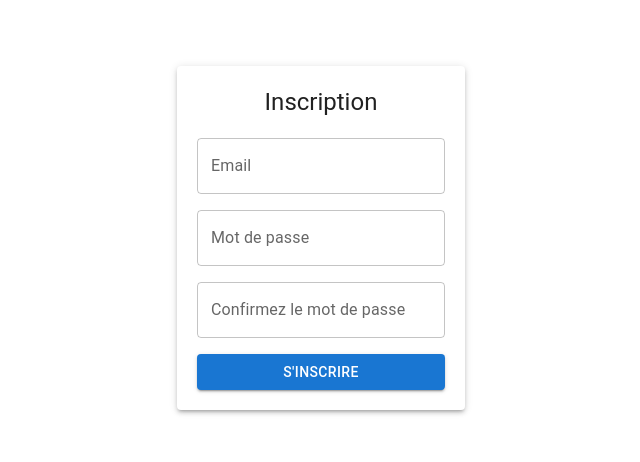
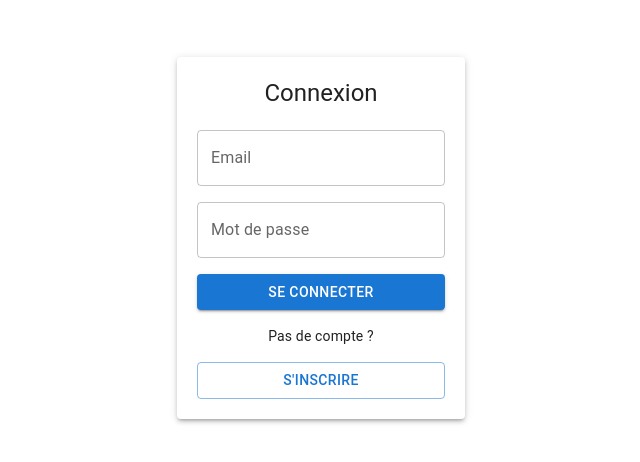
Before and after one commit to Nairod36/MicroService-OCR, a React (Create React App) app in the folder cloudocr/: page / in a window 1280 px wide. Shown: the part 162-624 px from the top of the page, without its empty margins (319-959 px from the left). Built offline with nearby package versions, Linux system fonts and the light colour scheme.

Commit message:
update front start login/register

```diff
--- a/cloudocr/package.json
+++ b/cloudocr/package.json
@@ -17,7 +17,7 @@
     "axios": "^1.6.4",
     "react": "^18.2.0",
     "react-dom": "^18.2.0",
-    "react-router-dom": "^6.21.1",
+    "react-router-dom": "^6.22.0",
     "react-scripts": "5.0.1",
     "typescript": "^4.9.5",
     "web-vitals": "^2.1.4"
--- a/cloudocr/src/components/ImageUploadForm.tsx
+++ b/cloudocr/src/components/ImageUploadForm.tsx
@@ -4,12 +4,15 @@ import axios from 'axios';
 
 const ImageUploadForm: React.FC<{}> = () => {
     const [selectedImage, setSelectedImage] = useState<File | null>(null);
+    const [imagePreviewUrl, setImagePreviewUrl] = useState<string | null>(null); // Ajout pour stocker l'URL de prévisualisation de l'image
     const [uploading, setUploading] = useState<boolean>(false);
     const [message, setMessage] = useState<string>('');
 
     const handleImageChange = (event: ChangeEvent<HTMLInputElement>) => {
         if (event.target.files && event.target.files[0]) {
-            setSelectedImage(event.target.files[0]);
+            const file = event.target.files[0];
+            setSelectedImage(file);
+            setImagePreviewUrl(URL.createObjectURL(file)); // Créer et stocker l'URL pour la prévisualisation
             setMessage(''); // Réinitialiser le message lorsqu'une nouvelle image est sélectionnée
         }
     };
@@ -30,6 +33,7 @@ const ImageUploadForm: React.FC<{}> = () => {
                 console.log('Image uploaded successfully', response.data);
                 setMessage('Image mise en ligne avec succès.');
                 setSelectedImage(null); // Réinitialiser l'image sélectionnée
+                setImagePreviewUrl(null); // Réinitialiser l'URL de prévisualisation
             })
             .catch(error => {
                 console.error('Error uploading image', error);
@@ -62,8 +66,9 @@ const ImageUploadForm: React.FC<{}> = () => {
                     </label>
                 </Box>
                 {uploading && <CircularProgress />}
-                {selectedImage && !uploading && <Box marginBottom={2} style={{ textAlign: 'center' }}>
-                    {selectedImage.name}
+                {imagePreviewUrl && !uploading && <Box marginBottom={2} textAlign="center">
+                    <img src={imagePreviewUrl} alt="Aperçu" style={{ maxWidth: '100%', maxHeight: '200px' }} />
+                    <div>{selectedImage?.name}</div>
                 </Box>}
                 <Button type="submit" fullWidth variant="contained" color="primary" disabled={uploading}>
                     Mettre en ligne
--- a/cloudocr/src/components/LoginForm.tsx
+++ b/cloudocr/src/components/LoginForm.tsx
@@ -1,14 +1,25 @@
 import React, { useState } from 'react';
 import { TextField, Button, Paper, Box, Typography } from '@mui/material';
+import { useNavigate } from 'react-router-dom';
+
 
 const LoginForm: React.FC = () => {
     const [email, setEmail] = useState('');
     const [password, setPassword] = useState('');
+    const navigate = useNavigate();
+
 
     const handleSubmit = (event: React.FormEvent<HTMLFormElement>) => {
         event.preventDefault();
         // Logique de connexion ici
         console.log(email, password);
+
+        // Après la connexion, rediriger vers la page d'upload
+        navigate('/upload');
+    };
+
+    const handleRegisterRedirect = () => {
+        navigate('/register');
     };
 
     return (
@@ -40,6 +51,14 @@ const LoginForm: React.FC = () => {
                     Se connecter
                 </Button>
             </form>
+            <Box marginTop={2} marginBottom={2}>
+                <Typography variant="body2" style={{ textAlign: 'center' }}>
+                    Pas de compte ?
+                </Typography>
+            </Box>
+            <Button onClick={handleRegisterRedirect} fullWidth variant="outlined" color="primary">
+                S'inscrire
+            </Button>
         </Paper>
     );
 };
--- a/cloudocr/src/components/RegisterForm.tsx
+++ b/cloudocr/src/components/RegisterForm.tsx
@@ -1,15 +1,20 @@
 import React, { useState } from 'react';
+import { useNavigate } from 'react-router-dom'; // Étape 1
 import { TextField, Button, Paper, Box, Typography } from '@mui/material';
 
 const RegisterForm: React.FC = () => {
     const [email, setEmail] = useState('');
     const [password, setPassword] = useState('');
     const [confirmPassword, setConfirmPassword] = useState('');
+    const navigate = useNavigate(); // Étape 2
 
     const handleSubmit = (event: React.FormEvent<HTMLFormElement>) => {
         event.preventDefault();
         // Logique d'inscription ici
         console.log(email, password, confirmPassword);
+
+        // Après l'inscription, rediriger vers la page de connexion
+        navigate('/'); // Étape 3, remplacez '/' par le chemin de votre page de connexion si nécessaire
     };
 
     return (
--- a/cloudocr/src/index.tsx
+++ b/cloudocr/src/index.tsx
@@ -2,16 +2,21 @@ import React from 'react';
 import ReactDOM from 'react-dom/client';
 import './index.css';
 import reportWebVitals from './reportWebVitals';
+import { BrowserRouter, Routes, Route } from 'react-router-dom';
 import Login from './pages/LoginPage';
 import Register from './pages/RegisterPage';
 import ImageUpload from './pages/ImageUploadPage';
 
-const root = ReactDOM.createRoot(
-  document.getElementById('root') as HTMLElement
-);
+const root = ReactDOM.createRoot(document.getElementById('root') as HTMLElement);
 root.render(
   <React.StrictMode>
-    <Register />
+    <BrowserRouter>
+      <Routes>
+        <Route path="/" element={<Login />} />
+        <Route path="/register" element={<Register />} />
+        <Route path="/upload" element={<ImageUpload />} />
+      </Routes>
+    </BrowserRouter>
   </React.StrictMode>
 );
 
```
Also changed, not shown: 1 other file (tests, documents, lock files or other folders).
